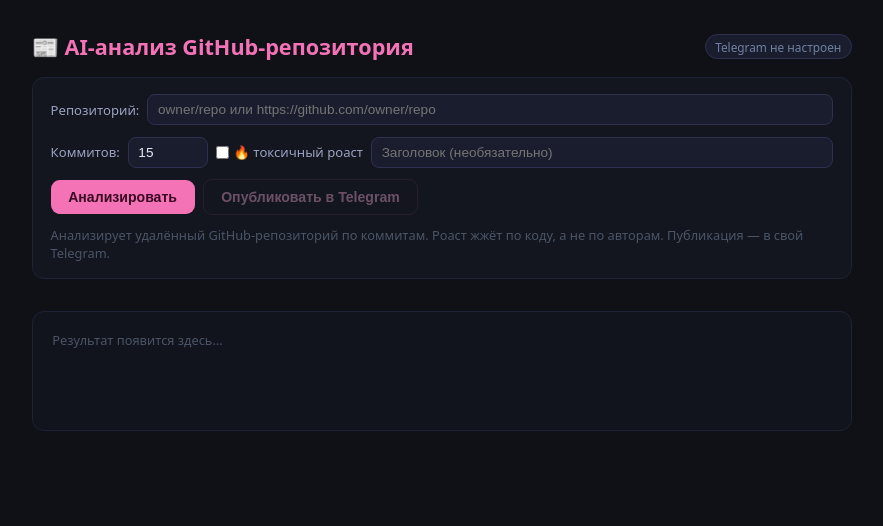
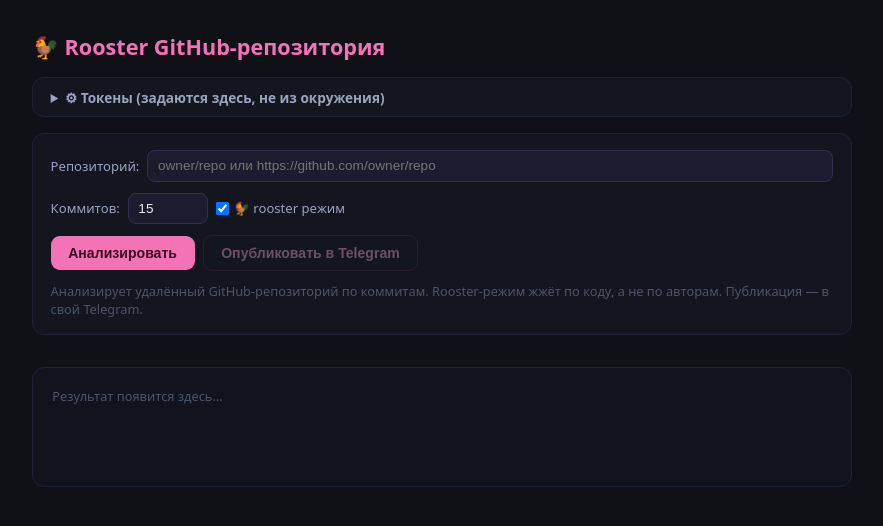
Before and after one commit to imfailing/ai_advent_challenge, a Flask app: page / in a window 1280 px wide. Shown: the top 526 px of the page, without its empty margins (198-1081 px from the left). Run offline with Flask 3, Linux system fonts and the light colour scheme.

Commit message:
week 7/day 5: токены из интерфейса, убрано поле заголовка, rooster-режим по умолчанию
- токены (DeepSeek/GitHub/Telegram) задаются в UI, а не в окружении; уходят на
  сервер только в теле запроса, хранятся в localStorage
- удалено поле «Заголовок» (генерируется автоматически)
- токсичный роаст переименован в 🐓 rooster-режим и включён по умолчанию
  (функционал не изменён)

Co-Authored-By: Claude Opus 4.8 <noreply@anthropic.com>

```diff
--- a/week 7/day 5/app.py
+++ b/week 7/day 5/app.py
@@ -1,11 +1,12 @@
 """
 Веб-сервис анализа удалённого GitHub-репозитория.
 
-Вводишь GitHub-репозиторий → AI формирует дайджест изменений или 🔥 токсичный
-роаст по коммитам → можно опубликовать в Telegram (если заданы токены).
+Вводишь GitHub-репозиторий → AI формирует дайджест изменений или 🐓 rooster-роаст
+по коммитам → можно опубликовать в Telegram (если заданы токены).
 
-Работает только с УДАЛЁННЫМИ репозиториями (GitHub REST API) — ни локального
-git, ни CLI. Готов к деплою на VPS в Docker.
+Все токены (DeepSeek, GitHub, Telegram) задаются в интерфейсе и передаются в
+запросе — из окружения ничего не читается. Работает только с УДАЛЁННЫМИ
+репозиториями (GitHub REST API). Готов к деплою на VPS в Docker.
 """
 
 import os
@@ -28,40 +29,36 @@ def index():
 
 @app.route("/health")
 def health():
-    return jsonify({
-        "status":   "ok",
-        "deepseek": bool(os.environ.get("DEEPSEEK_API_KEY")),
-        "github_token": bool(os.environ.get("GITHUB_TOKEN")),   # опц. (приватные/лимиты)
-        "telegram": bool(os.environ.get("TELEGRAM_BOT_TOKEN")
-                         and os.environ.get("TELEGRAM_CHAT_ID")),
-    })
+    return jsonify({"status": "ok"})
 
 
 @app.route("/generate", methods=["POST"])
 def generate():
     data = request.get_json(force=True)
-    if not os.environ.get("DEEPSEEK_API_KEY"):
-        return jsonify({"error": "Не задан DEEPSEEK_API_KEY."}), 503
+
+    deepseek_key = (data.get("deepseek_key") or "").strip()
+    if not deepseek_key:
+        return jsonify({"error": "Укажите ключ DeepSeek API."}), 400
 
     repo = (data.get("repo") or "").strip()
     if not repo:
         return jsonify({"error": "Укажите GitHub-репозиторий (owner/repo или ссылку)."}), 400
+    github_token = (data.get("github_token") or "").strip()
     tone = "toxic" if data.get("toxic") else "neutral"
     last = max(1, min(int(data.get("last") or 15), 100))
 
     try:
-        commits = github_repo.get_commits(repo, last=last)
+        commits = github_repo.get_commits(repo, last=last, token=github_token)
         label = github_repo.repo_label(repo)
     except Exception as e:
         return jsonify({"error": str(e)}), 400
     if not commits:
         return jsonify({"error": "Коммитов не найдено."}), 400
 
-    default_title = (f"Роаст коммитов {label}" if tone == "toxic"
-                     else f"Дайджест изменений {label}")
-    title = (data.get("title") or "").strip() or default_title
+    title = (f"Роаст коммитов {label}" if tone == "toxic"
+             else f"Дайджест изменений {label}")
     try:
-        md = digest.generate(commits, title=title, tone=tone)
+        md = digest.generate(commits, title=title, tone=tone, api_key=deepseek_key)
     except Exception as e:
         return jsonify({"error": f"AI: {e}"}), 500
     _last_digest["md"] = md
@@ -72,7 +69,10 @@ def generate():
 def publish():
     if not _last_digest["md"]:
         return jsonify({"error": "Сначала сгенерируйте результат."}), 400
-    return jsonify(send_telegram(_last_digest["md"]))
+    data = request.get_json(force=True) or {}
+    token = (data.get("telegram_token") or "").strip()
+    chat_id = (data.get("telegram_chat_id") or "").strip()
+    return jsonify(send_telegram(_last_digest["md"], token=token, chat_id=chat_id))
 
 
 if __name__ == "__main__":
--- a/week 7/day 5/digest.py
+++ b/week 7/day 5/digest.py
@@ -5,8 +5,6 @@ AI-генератор дайджеста изменений.
 в человекочитаемые release notes — группирует по типам, выделяет главное и
 переписывает в понятный язык.
 """
-
-import os
 
 MODEL = "deepseek-v4-flash"
 
@@ -55,7 +53,9 @@ def generate(commits: list[dict], title: str = "Дайджест изменен
              tone: str = "neutral", api_key: str | None = None) -> str:
     """tone: 'neutral' — обычный дайджест; 'toxic' — язвительный роаст коммитов."""
     from openai import OpenAI
-    client = OpenAI(api_key=api_key or os.environ["DEEPSEEK_API_KEY"],
+    if not (api_key or "").strip():
+        raise ValueError("Не задан ключ DeepSeek API.")
+    client = OpenAI(api_key=api_key.strip(),
                     base_url="https://api.deepseek.com")
     system = SYSTEM_TOXIC if tone == "toxic" else SYSTEM_NEUTRAL
     # немного «жара» в токсичном режиме
--- a/week 7/day 5/docker-compose.yml
+++ b/week 7/day 5/docker-compose.yml
@@ -1,15 +1,12 @@
 # Веб-сервис анализа удалённого GitHub-репозитория в Docker.
 # Ничего монтировать не нужно — коммиты читаются через GitHub REST API.
+# Токены (DeepSeek / GitHub / Telegram) задаются в интерфейсе, не в окружении.
 
 services:
   digest:
     build: .
     restart: unless-stopped
     environment:
-      DEEPSEEK_API_KEY:   "${DEEPSEEK_API_KEY}"           # обязателен
-      GITHUB_TOKEN:       "${GITHUB_TOKEN:-}"             # опц. — приватные репо / лимиты
-      TELEGRAM_BOT_TOKEN: "${TELEGRAM_BOT_TOKEN:-}"       # опц. — публикация
-      TELEGRAM_CHAT_ID:   "${TELEGRAM_CHAT_ID:-}"
       PORT: "5011"
     ports:
       - "5011:5011"
--- a/week 7/day 5/templates/index.html
+++ b/week 7/day 5/templates/index.html
@@ -10,13 +10,16 @@
     body{font-family:system-ui,-apple-system,sans-serif;background:#0f1117;color:#e8eaf0;min-height:100vh;display:flex;flex-direction:column;align-items:center;padding:2rem 1rem;gap:1rem}
     header{width:100%;max-width:820px;display:flex;align-items:center;justify-content:space-between;flex-wrap:wrap;gap:.5rem}
     h1{font-size:1.35rem;font-weight:700;color:#f472b6}
-    .badge{font-size:.74rem;color:#7080a0;background:#1a1d2e;border:1px solid #2e3050;border-radius:20px;padding:.2rem .6rem}
     .panel{width:100%;max-width:820px;background:#13161f;border:1px solid #1e2235;border-radius:12px;padding:1rem 1.1rem;display:flex;flex-direction:column;gap:.7rem}
     .row{display:flex;gap:.5rem;align-items:center;flex-wrap:wrap}
     label{font-size:.82rem;color:#9aa3c0}
     input{background:#1a1d2e;border:1px solid #2e3050;border-radius:8px;color:#e8eaf0;padding:.45rem .6rem;font-size:.85rem;outline:none}
     input:focus{border-color:#f472b6}
     input.grow{flex:1;min-width:200px}
+    details{width:100%;max-width:820px;background:#13161f;border:1px solid #1e2235;border-radius:12px;padding:.6rem 1.1rem}
+    details summary{cursor:pointer;font-size:.85rem;color:#9aa3c0;font-weight:600}
+    details[open]{padding-bottom:1rem}
+    details .row{margin-top:.7rem}
     .btn{border:none;border-radius:9px;padding:.55rem 1.1rem;font-size:.88rem;font-weight:700;cursor:pointer}
     .btn.primary{background:#f472b6;color:#3a0a24}.btn.primary:hover:not(:disabled){background:#ec4899}
     .btn.ghost{background:transparent;border:1px solid #4a2a3e;color:#f0a8cf}.btn.ghost:hover{background:#1e1320}
@@ -34,9 +37,29 @@
 </head>
 <body>
 <header>
-  <h1 id="title-h">📰 AI-анализ GitHub-репозитория</h1>
-  <span class="badge" id="tg-badge">Telegram…</span>
+  <h1 id="title-h">🐓 Rooster GitHub-репозитория</h1>
 </header>
+
+<details id="tokens">
+  <summary>⚙ Токены (задаются здесь, не из окружения)</summary>
+  <div class="row">
+    <label style="min-width:130px">DeepSeek ключ*:</label>
+    <input id="deepseek_key" class="grow" type="password" placeholder="sk-… (обязательно)" />
+  </div>
+  <div class="row">
+    <label style="min-width:130px">GitHub токен:</label>
+    <input id="github_token" class="grow" type="password" placeholder="опц. — приватные репо и лимиты" />
+  </div>
+  <div class="row">
+    <label style="min-width:130px">Telegram токен:</label>
+    <input id="telegram_token" class="grow" type="password" placeholder="опц. — токен бота для публикации" />
+  </div>
+  <div class="row">
+    <label style="min-width:130px">Telegram chat_id:</label>
+    <input id="telegram_chat_id" class="grow" type="text" placeholder="опц. — куда публиковать" />
+  </div>
+  <div class="muted" style="margin-top:.6rem">Токены хранятся только в этом браузере (localStorage) и уходят на сервер лишь в момент запроса.</div>
+</details>
 
 <div class="panel">
   <div class="row">
@@ -47,15 +70,14 @@
     <label>Коммитов:</label>
     <input id="last" type="number" value="15" min="1" max="100" style="width:80px" />
     <label style="display:flex;gap:.3rem;align-items:center;cursor:pointer">
-      <input id="toxic" type="checkbox" style="width:auto" onchange="syncToxic()" /> 🔥 токсичный роаст
+      <input id="toxic" type="checkbox" style="width:auto" checked onchange="syncToxic()" /> 🐓 rooster режим
     </label>
-    <input id="ttl" class="grow" placeholder="Заголовок (необязательно)" />
   </div>
   <div class="row">
     <button class="btn primary" id="gen" onclick="generate()">Анализировать</button>
     <button class="btn ghost" id="pub" onclick="publish()" disabled>Опубликовать в Telegram</button>
   </div>
-  <div class="muted">Анализирует удалённый GitHub-репозиторий по коммитам. Роаст жжёт по коду, а не по авторам. Публикация — в свой Telegram.</div>
+  <div class="muted">Анализирует удалённый GitHub-репозиторий по коммитам. Rooster-режим жжёт по коду, а не по авторам. Публикация — в свой Telegram.</div>
 </div>
 
 <div class="status" id="status"></div>
@@ -64,14 +86,23 @@
 <script>
 marked.use({gfm:true,breaks:true});
 const $=id=>document.getElementById(id);
-function syncToxic(){$("title-h").textContent=$("toxic").checked?"🔥 Роаст GitHub-репозитория":"📰 AI-анализ GitHub-репозитория";}
+function syncToxic(){$("title-h").textContent=$("toxic").checked?"🐓 Rooster GitHub-репозитория":"📰 AI-анализ GitHub-репозитория";}
 function setStatus(t,cls){const s=$("status");s.textContent=t;s.className="status"+(cls?" "+cls:"");}
+
+// токены — в localStorage, чтобы не вводить каждый раз
+const TOKEN_IDS=["deepseek_key","github_token","telegram_token","telegram_chat_id"];
+TOKEN_IDS.forEach(id=>{
+  const v=localStorage.getItem("day5_"+id);if(v)$(id).value=v;
+  $(id).addEventListener("input",()=>localStorage.setItem("day5_"+id,$(id).value));
+});
 
 async function generate(){
   const repo=$("repo").value.trim();
   if(!repo){setStatus("Укажите репозиторий",'err');return;}
+  if(!$("deepseek_key").value.trim()){setStatus("Укажите ключ DeepSeek (⚙ Токены)",'err');$("tokens").open=true;return;}
   $("gen").disabled=true;$("pub").disabled=true;setStatus("Читаю коммиты и анализирую…");
-  const body={repo,last:$("last").value,toxic:$("toxic").checked,title:$("ttl").value};
+  const body={repo,last:$("last").value,toxic:$("toxic").checked,
+              deepseek_key:$("deepseek_key").value.trim(),github_token:$("github_token").value.trim()};
   try{
     const res=await fetch("/generate",{method:"POST",headers:{"Content-Type":"application/json"},body:JSON.stringify(body)});
     const data=await res.json();
@@ -82,9 +113,14 @@ async function generate(){
 }
 
 async function publish(){
+  if(!$("telegram_token").value.trim()||!$("telegram_chat_id").value.trim()){
+    setStatus("Укажите Telegram токен и chat_id (⚙ Токены)",'err');$("tokens").open=true;return;
+  }
   $("pub").disabled=true;setStatus("Публикую в Telegram…");
+  const body={telegram_token:$("telegram_token").value.trim(),telegram_chat_id:$("telegram_chat_id").value.trim()};
   try{
-    const res=await fetch("/publish",{method:"POST"});const data=await res.json();
+    const res=await fetch("/publish",{method:"POST",headers:{"Content-Type":"application/json"},body:JSON.stringify(body)});
+    const data=await res.json();
     if(data.status==="sent")setStatus("✓ Опубликовано в Telegram",'ok');
     else if(data.status==="skipped")setStatus("Пропущено: "+(data.reason||"нет токенов"),'err');
     else setStatus("Ошибка публикации: "+(data.reason||JSON.stringify(data.response||{})),'err');
@@ -92,10 +128,7 @@ async function publish(){
   finally{$("pub").disabled=false;}
 }
 
-fetch("/health").then(r=>r.json()).then(h=>{
-  $("tg-badge").textContent=h.telegram?"Telegram ✓":"Telegram не настроен";
-  if(!h.deepseek)setStatus("⚠ Не задан DEEPSEEK_API_KEY — анализ недоступен",'err');
-});
+syncToxic();
 </script>
 </body>
 </html>
```
Also changed, not shown: week 7/day 5/github_repo.py (+8 -9 lines), week 7/day 5/notify.py (+7 -10 lines), week 7/day 5/test_digest.py (+18 -11 lines), README.md, week 7/day 5/README.md.
